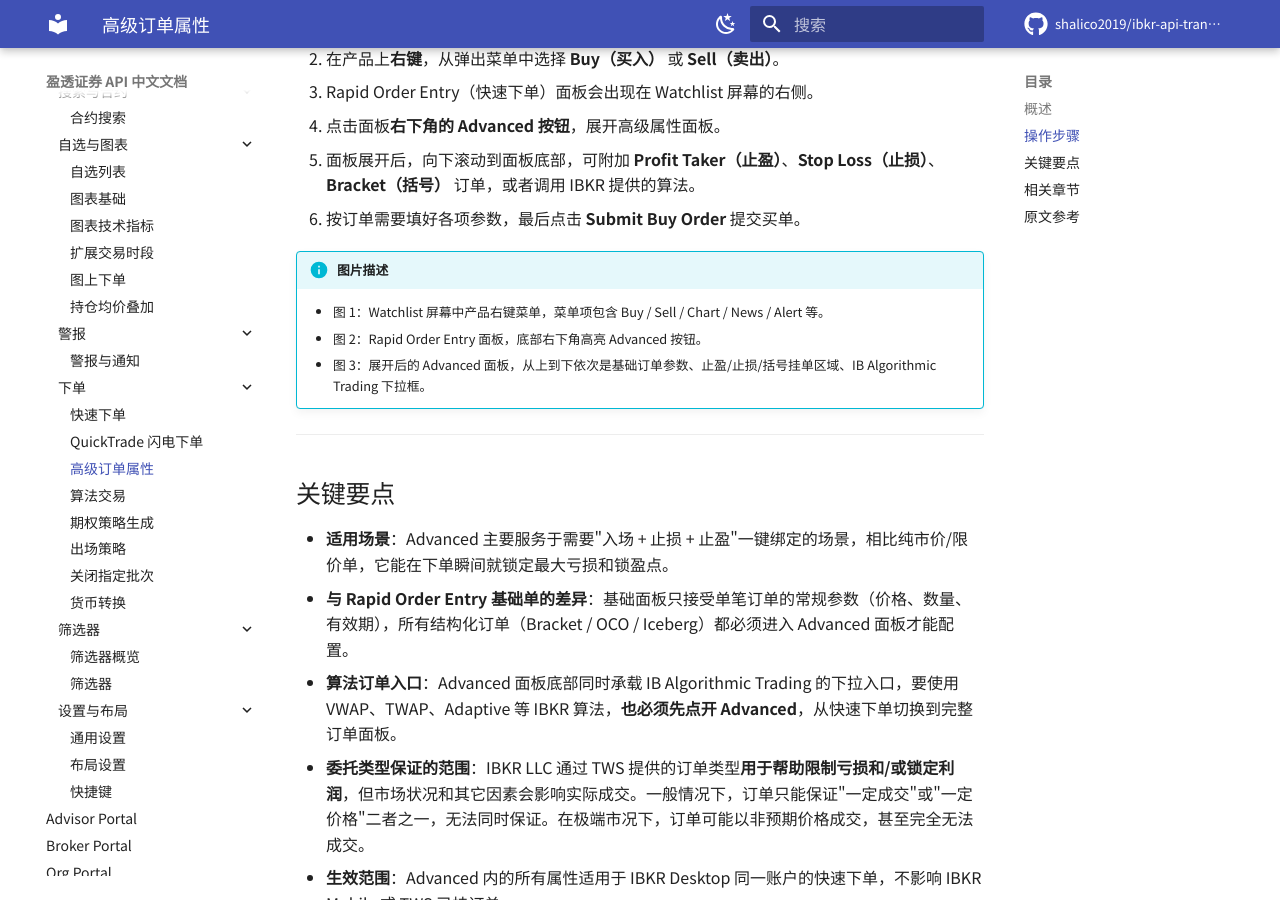
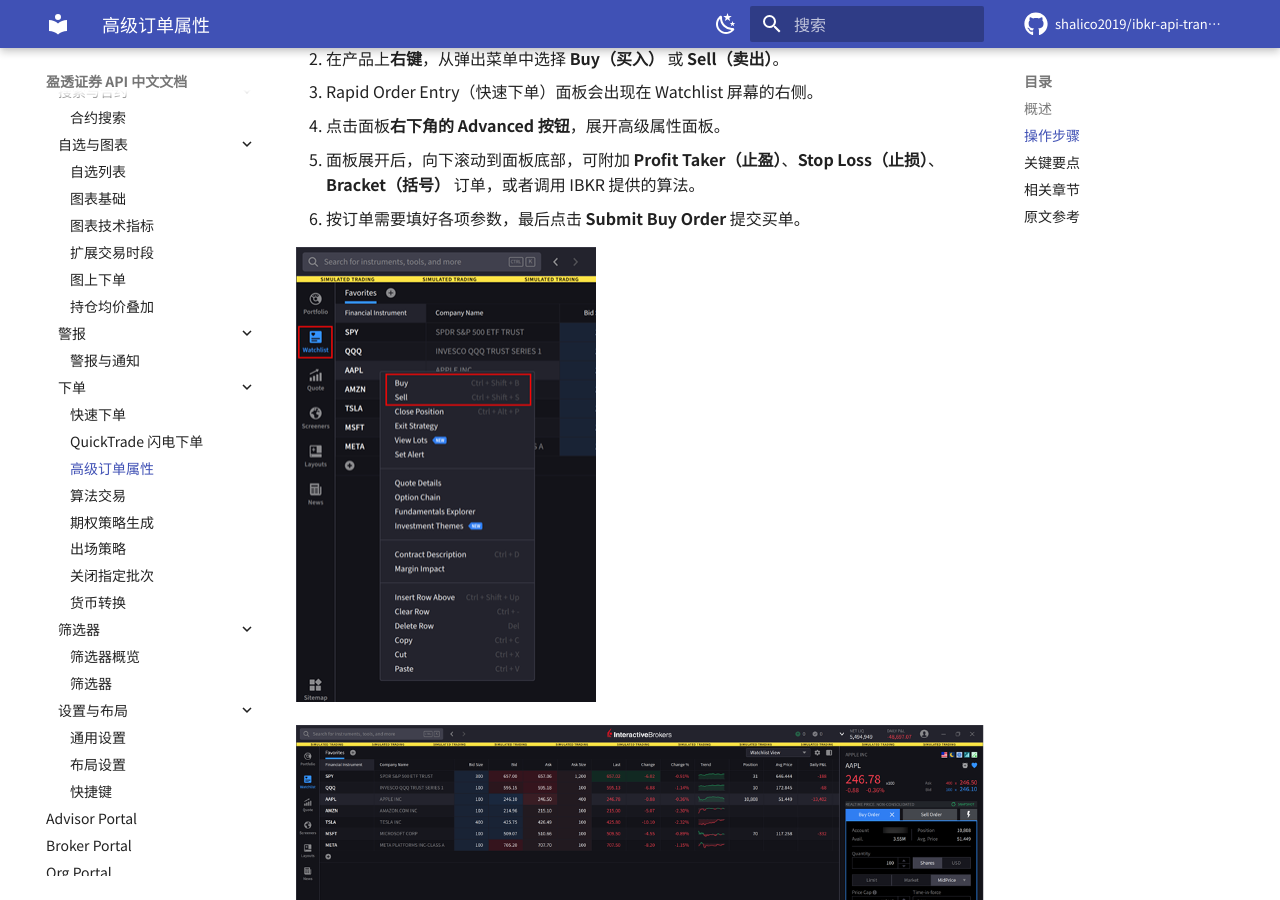
Before and after one commit to shalico2019/ibkr-api-translation, an MkDocs documentation site: the page built from docs/ibkrdesktop/advanced.md, in a window 1280 px wide and 900 px high, scrolled down 648 px. Built offline with MkDocs 1.6.1 and Material for MkDocs 9.7.7, drawn with Linux system fonts in a browser that asks for light colours; comment, search, counter and statistics services are not loaded.

Commit message:
docs(ibkrdesktop): advanced 补图 3 张
- rapid-order-entry_300x455.png: Watchlist 右键菜单（步骤 2 弹出 Buy/Sell 菜单）

- advanced.png: Rapid Order Entry 面板右下角 Advanced 按钮高亮

- advanced1.png: Advanced 窗口展开后含止盈/止损/Bracket/IB Algos 区域

- 替换 advanced.md 中 `!!! info "图片描述"` 占位为 3 张 markdown 图片，alt/title 沿用源站英文

- mkdocs --strict: 0 ERROR

```diff
--- a/docs/ibkrdesktop/advanced.md
+++ b/docs/ibkrdesktop/advanced.md
@@ -21,10 +21,11 @@
 5. 面板展开后，向下滚动到面板底部，可附加 **Profit Taker（止盈）**、**Stop Loss（止损）**、**Bracket（括号）** 订单，或者调用 IBKR 提供的算法。
 6. 按订单需要填好各项参数，最后点击 **Submit Buy Order** 提交买单。
 
-!!! info "图片描述"
-    - 图 1：Watchlist 屏幕中产品右键菜单，菜单项包含 Buy / Sell / Chart / News / Alert 等。
-    - 图 2：Rapid Order Entry 面板，底部右下角高亮 Advanced 按钮。
-    - 图 3：展开后的 Advanced 面板，从上到下依次是基础订单参数、止盈/止损/括号挂单区域、IB Algorithmic Trading 下拉框。
+![The watchlist menu right click options](resources/images/rapid-order-entry_300x455.png "Watchlist Menu - Right Click")
+
+![The rapid order entry ticket advanced button.](resources/images/advanced.png "Rapid Order Entry Ticket Advanced Button")
+
+![The rapid order entry advanced window.](resources/images/advanced1.png "Advanced Window")
 
 ---
 
```
Also changed, not shown: docs/ibkrdesktop/customize-portfolio-metrics.md (+5 -1 lines), docs/ibkrdesktop/resources/images/advanced.png (added), docs/ibkrdesktop/resources/images/advanced1.png (added), docs/ibkrdesktop/resources/images/customize-portfolio-metrics.jpg (added), docs/ibkrdesktop/resources/images/customize-portfolio-metrics1.jpg (added), docs/ibkrdesktop/resources/images/rapid-order-entry_300x455.png (added).
